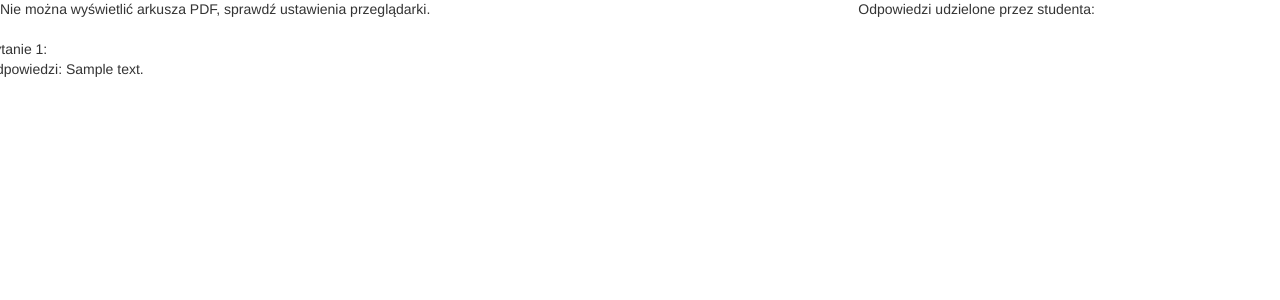
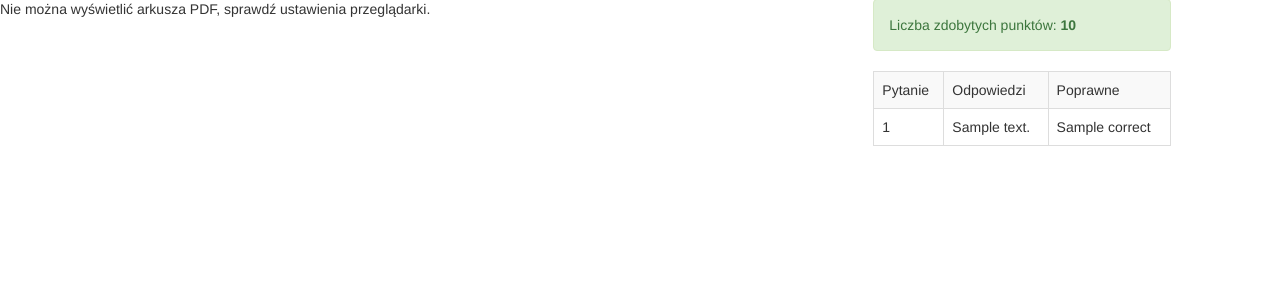
Before and after one commit to piotut/TestSystem, a Django app: template testownik/templates/testownik/sheet.html in a window 1280 px wide. Shown: the part 71-371 px from the top of the page. Run offline with Django 3.2, Linux system fonts and the light colour scheme; a user stored in the database is signed in; data comes from the database, SQL or seed files in the repository; the template is opened without the code that fills it: values that come from a table or form of the project are taken from there, most other values are stand-ins (such as "Sample title", 1, 10 or a date in 2020); some libraries are stand-ins or nearby versions.

Commit message:
poprawione wyswietlanie odpowiedzi

```diff
--- a/testownik/templates/testownik/sheet.html
+++ b/testownik/templates/testownik/sheet.html
@@ -66,11 +66,25 @@ Liczba zdobytych punktów: <b>{{ msg_points }}</b>
     </object>
     </div>
     {% if msg_points > -1 %}
-        Odpowiedzi udzielone przez studenta:
-        {% for answer in answers %}
-        <br><br>Pytanie {{ forloop.counter }}:
-        <br>Odpowiedzi: {{ answer }}
-        {% endfor %}
+    <div style="max-height:100%;overflow:auto;" class="col-md-3">
+    <div class="alert alert-success" role="alert">
+    Liczba zdobytych punktów: <b>{{ msg_points }}</b>
+    </div>
+    <table class="table table-striped table-bordered table-hover">
+        <tr>
+            <td>Pytanie</td>
+            <td>Odpowiedzi</td>
+            <td>Poprawne</td>
+        </tr>
+    {% for answer in answers %}
+        <tr>
+            <td>{{ forloop.counter }}</td>
+            <td>{{ answer.answers }}</td>
+            <td>{{ answer.correct }}</td>
+        </tr>
+    {% endfor %}
+    </table>
+    </div>
     {% else %}
   <div style="max-height:100%;overflow:auto;" class="col-md-3"><form action="{% url 'sheet' id %}" method="post">
 {% csrf_token %}
```
Also changed, not shown: TestResults.py (+16 -1 lines).
